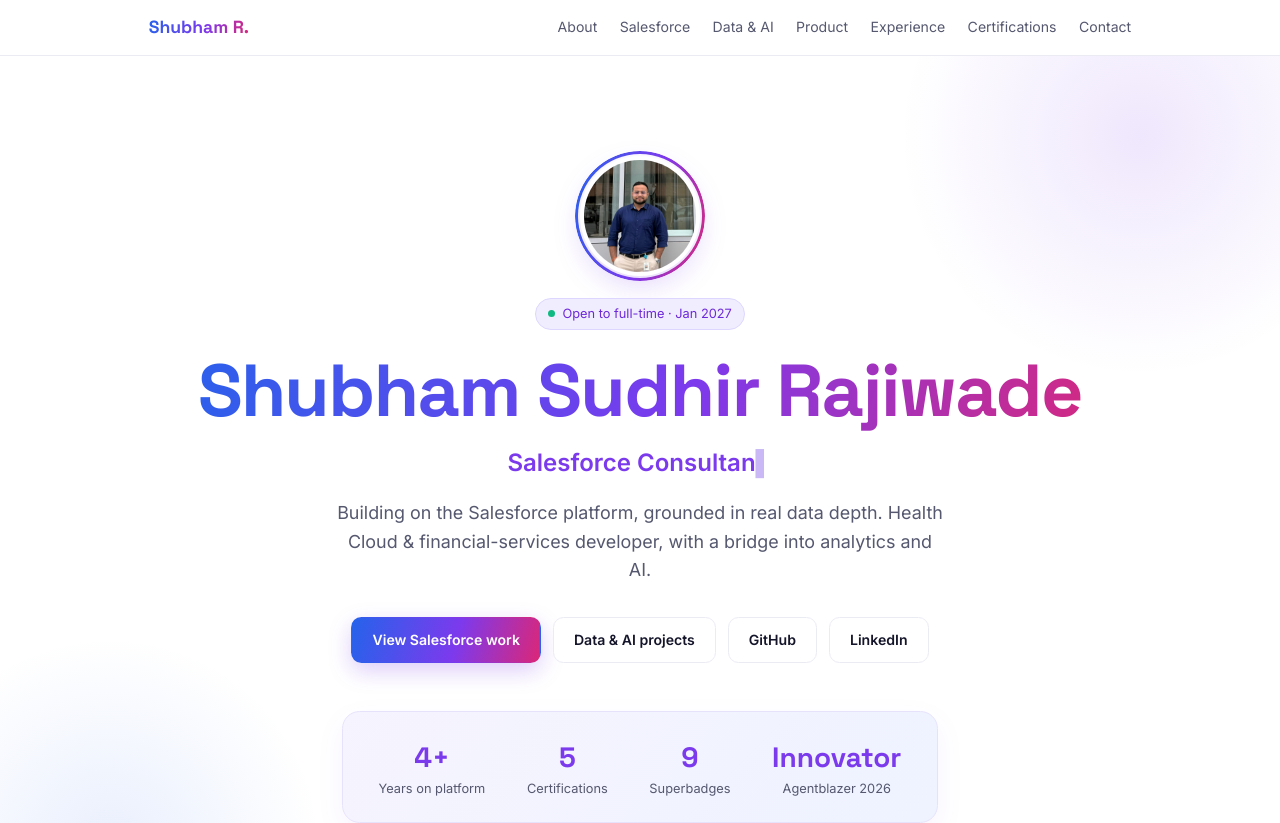
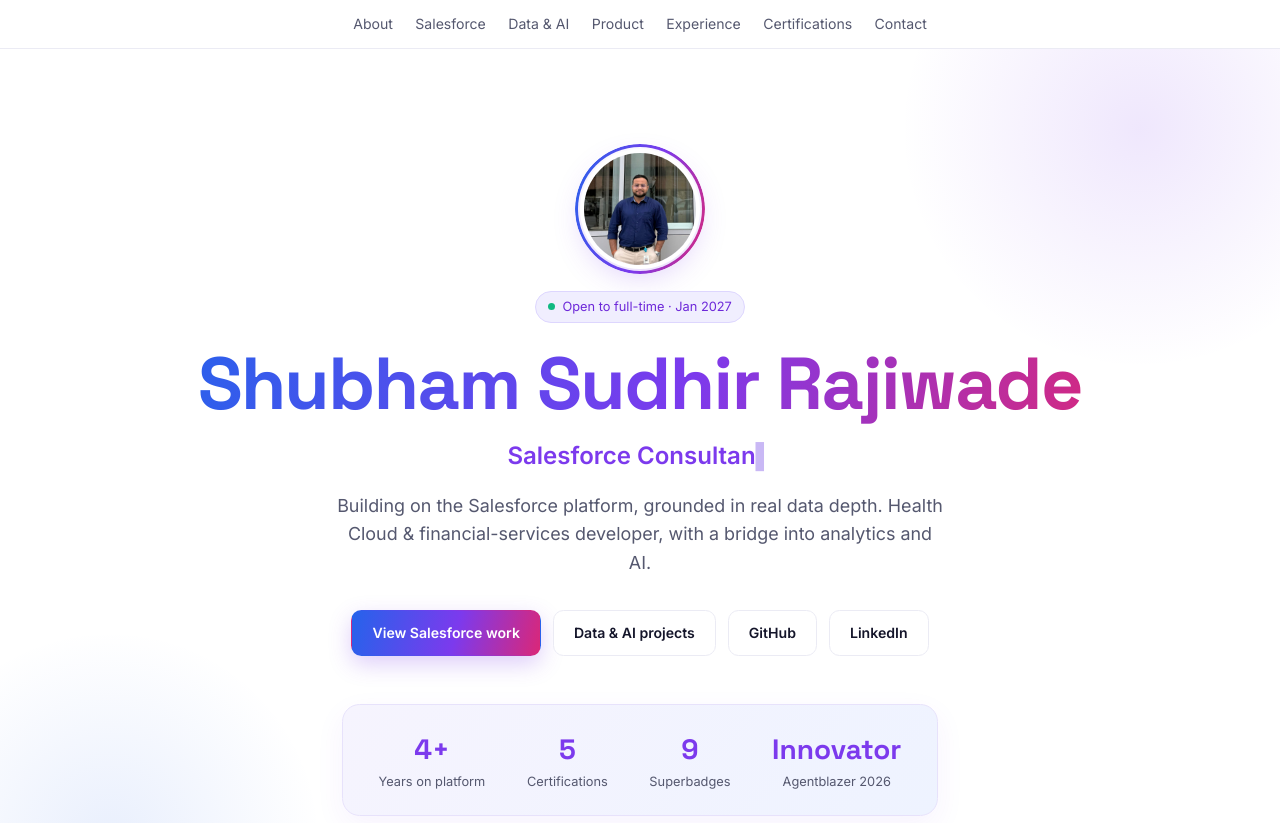
Before and after one commit to shubhamrajiwade29/portfolio, a React (Vite) app: page / in a window 1280 px wide. Shown: the top 823 px of the page. Built offline with nearby package versions, Linux system fonts and the light colour scheme.

Commit message:
Remove navbar brand, center nav links
Co-Authored-By: Claude Sonnet 5.5 <noreply@anthropic.com>

```diff
--- a/src/components/Navbar.jsx
+++ b/src/components/Navbar.jsx
@@ -12,7 +12,6 @@ export default function Navbar() {
   return (
     <nav className="nav">
       <div className="nav-in">
-        <span className="nav-brand grad-text">Shubham R.</span>
         <div className="nav-links">
           {links.map(([label, id]) => (
             <a key={id} href={`#${id}`}>{label}</a>
--- a/src/index.css
+++ b/src/index.css
@@ -148,7 +148,7 @@
 
   /* nav */
   .nav { position: sticky; top: 0; z-index: 40; background: rgba(255,255,255,.82); backdrop-filter: blur(10px); border-bottom: 1px solid var(--border); }
-  .nav-in { max-width: 64rem; margin: 0 auto; padding: .8rem 1.3rem; display: flex; justify-content: space-between; align-items: center; }
+  .nav-in { max-width: 64rem; margin: 0 auto; padding: .8rem 1.3rem; display: flex; justify-content: center; align-items: center; }
   .nav-brand { font-family: 'Space Grotesk'; font-weight: 700; font-size: 1.1rem; }
   .nav-links { display: flex; gap: 1.4rem; }
   .nav-links a { font-size: .88rem; color: var(--muted); }
```
